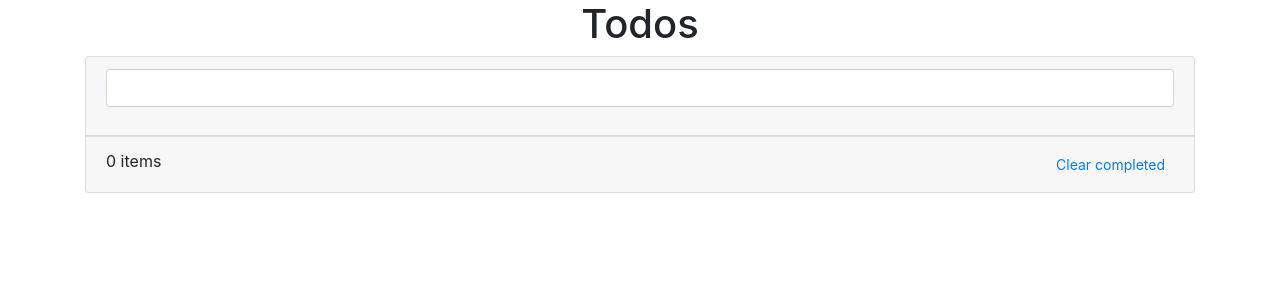
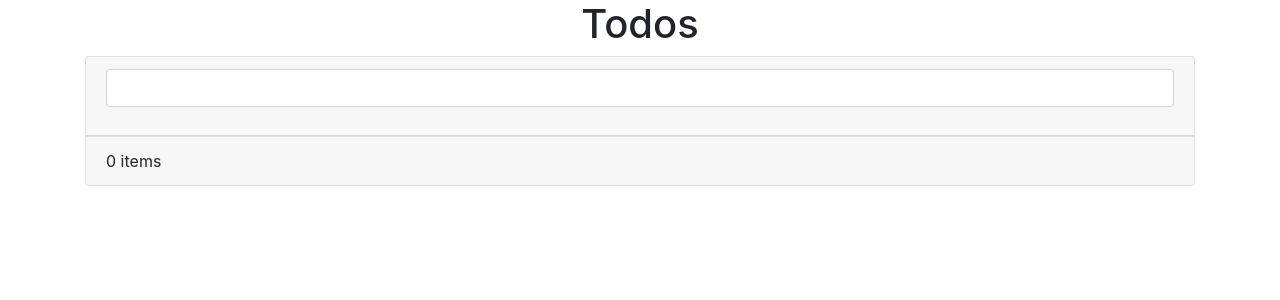
Before and after one commit to willFrnds6/todo-list, an Angular app: page / in a window 1280 px wide. Shown: the top 300 px of the page. Built offline with nearby package versions, Linux system fonts and the light colour scheme.

Commit message:
hide 'clear completed' when 1 checkbox is checked

```diff
--- a/src/app/app.component.html
+++ b/src/app/app.component.html
@@ -33,7 +33,7 @@
               {{ todoArray.length }} items
             </div>
 
-            <button class="btn btn-sm btn-link" (click)="clearCompleted()">
+            <button *ngIf=" atLeastOneChecked" class="btn btn-sm btn-link" (click)="clearCompleted()">
               Clear completed
             </button>
           </div>
--- a/src/app/app.component.ts
+++ b/src/app/app.component.ts
@@ -8,6 +8,16 @@ import { todoItem } from './todo-item';
 })
 export class AppComponent {
   title = 'todo-list';
+
+
+  public get atLeastOneChecked() : boolean {
+    for(let item of this.todoArray){
+      if(item.checked === true){
+        return true;
+      }
+    }
+    return false;
+  }
 
   public todoArray : Array<todoItem> = [];
 
```
